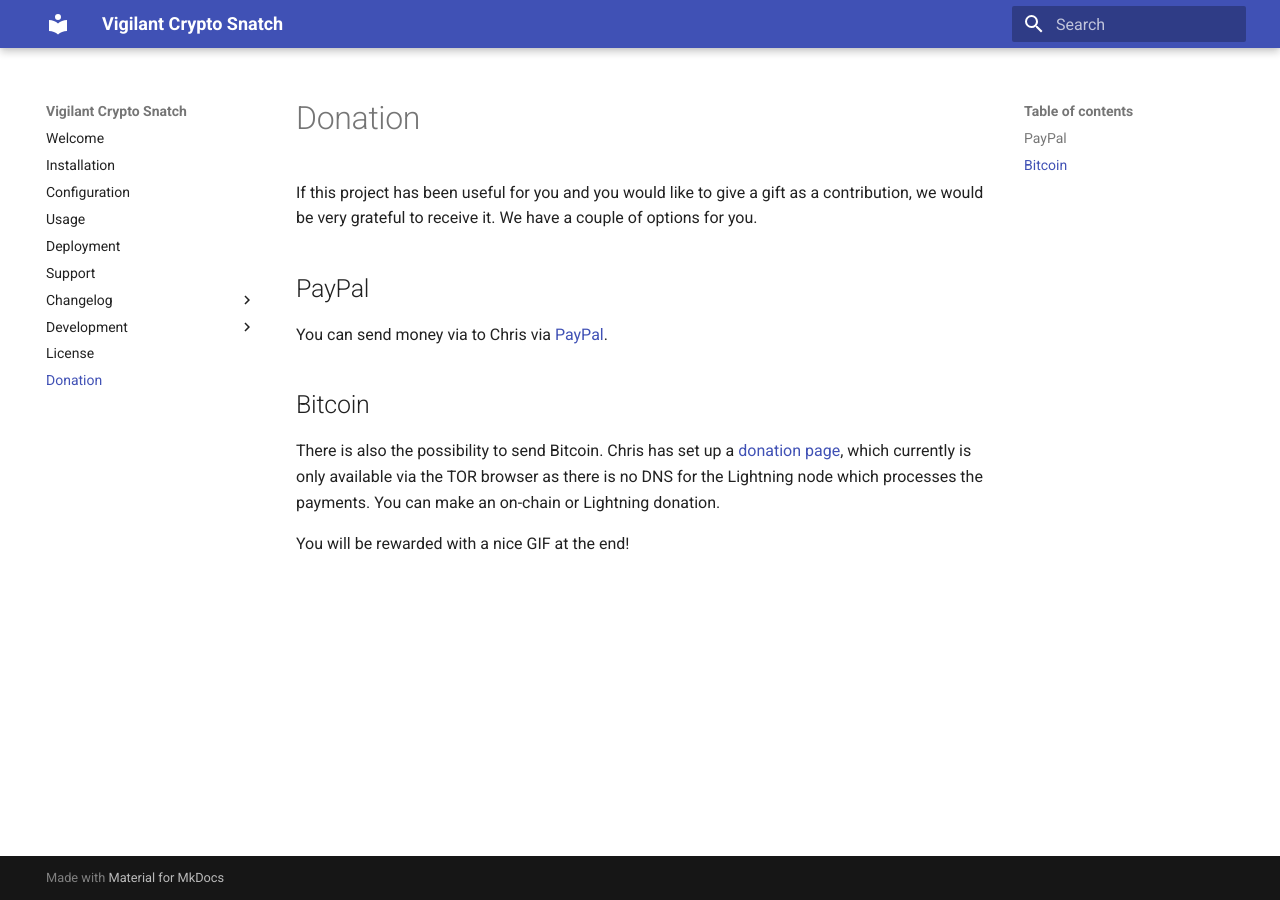
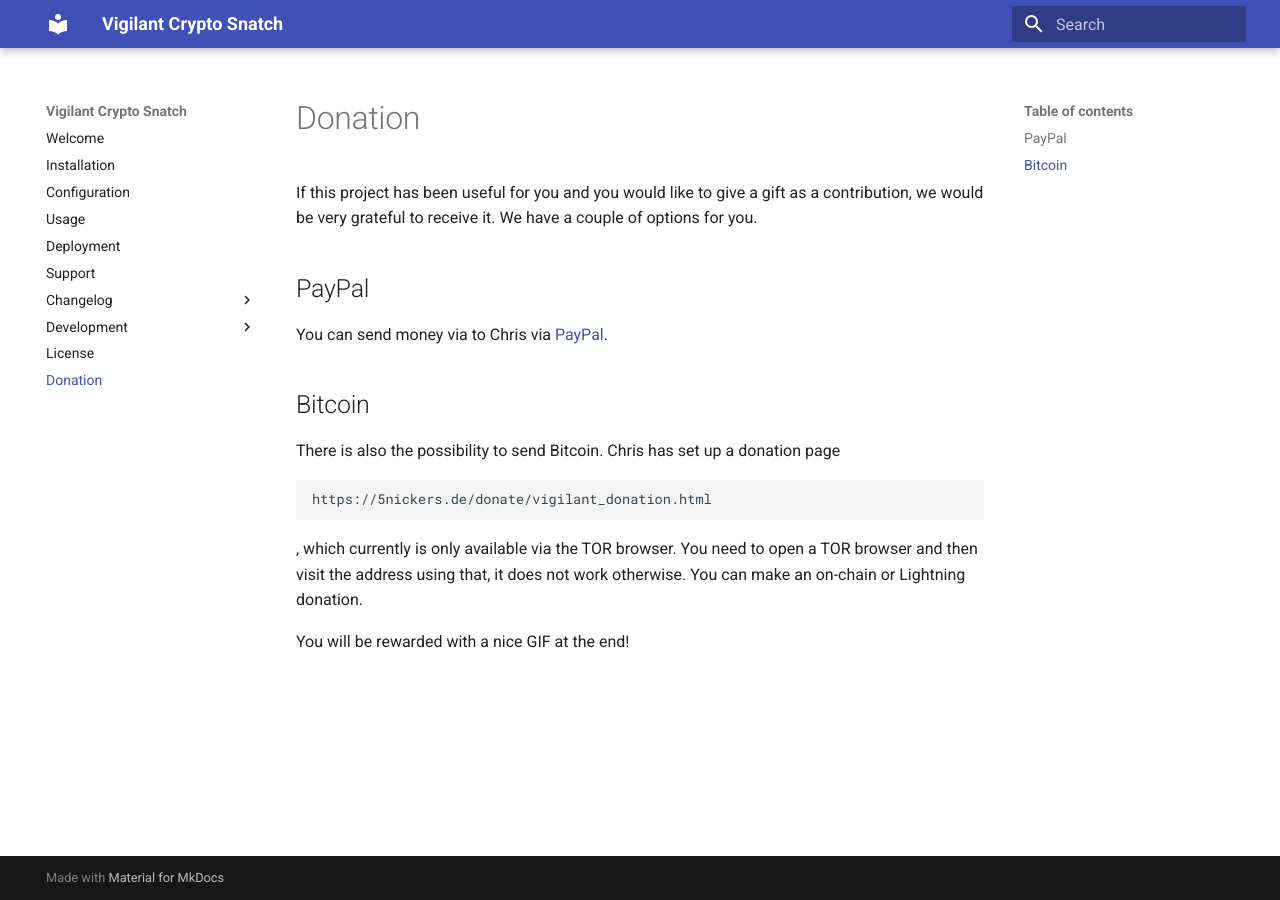
Before and after one commit to martin-ueding/vigilant-crypto-snatch, an MkDocs documentation site: the page built from docs/donation.md, in a window 1280 px wide. Built offline with MkDocs 1.6.1 and Material for MkDocs 9.7.7, drawn with Linux system fonts in a browser that asks for light colours.

Commit message:
make TOR requirement more clear

````diff
--- a/docs/donation.md
+++ b/docs/donation.md
@@ -8,6 +8,12 @@
 
 ## Bitcoin
 
-There is also the possibility to send Bitcoin. Chris has set up a [donation page](https://5nickers.de/donate/vigilant_donation.html), which currently is only available via the TOR browser as there is no DNS for the Lightning node which processes the payments. You can make an on-chain or Lightning donation.
+There is also the possibility to send Bitcoin. Chris has set up a donation page
+
+```bash
+https://5nickers.de/donate/vigilant_donation.html
+```
+
+, which currently is only available via the TOR browser. You need to open a TOR browser and then visit the address using that, it does not work otherwise. You can make an on-chain or Lightning donation.
 
 You will be rewarded with a nice GIF at the end!
````
